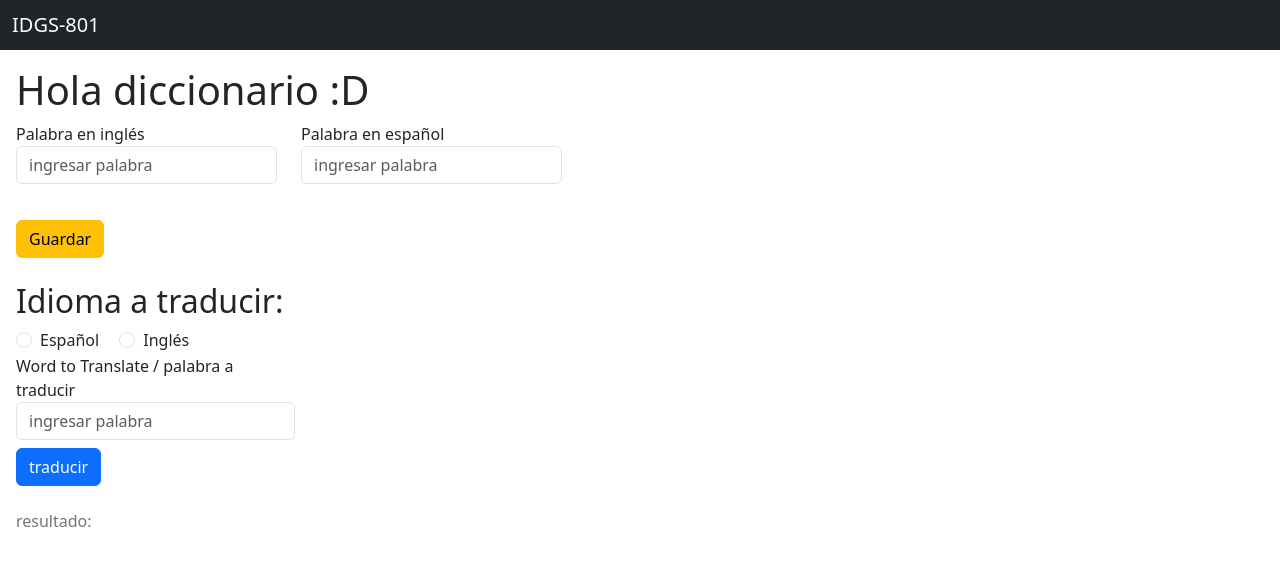
After one commit to IDGS801-21000152/practicas_parcial1_idgs_801, a Flask app: page /diccionario in a window 1280 px wide. The commit adds this page. Shown: the top 566 px of the page. Run offline with Flask 3, Linux system fonts and the light colour scheme.

Commit message:
JSME 20/02/2024
Aplicación (función) para traducir con validación y txt

```diff
--- /dev/null
+++ b/diccionario.txt
@@ -0,0 +1,4 @@
+Guacamole,Guacamolee
+Hola,Hello
+Computadora,Computer
+Manzana,Apple
--- a/forms.py
+++ b/forms.py
@@ -1,6 +1,6 @@
 from wtforms import Form
-from wtforms import DecimalField, IntegerField, StringField
-
+from wtforms import DecimalField, IntegerField, StringField, RadioField
+from wtforms import validators
 
 class DistanciaForm(Form):
     x1 = IntegerField('coordenada x1')
@@ -10,12 +10,22 @@ class DistanciaForm(Form):
 
 class ResitenciaForm(Form):
     primerBanda = StringField('Banda 1')
-    vPrimerBanda = IntegerField()
     segundaBanda = StringField('Banda 2')
-    vSegundaBanda = IntegerField()
     tercerBanda = StringField('Banda 3')
-    vTercerBanda = IntegerField()
     tolerancia = StringField('Tolerancia')
-    vTolerancia = DecimalField()
     valorMinimo = DecimalField('Valor mínimo')
     valorMaximo = DecimalField('Valor máximo')
+
+class DiccionarioForm(Form):
+    palabraIngles = StringField('Palabra en inglés', [
+        validators.DataRequired(message='Required Field'),
+    ])
+    palabraEspaniol = StringField('Palabra en español', [
+        validators.DataRequired(message='Campo requerido')
+    ])
+    palabraABuscar = StringField('Word to Translate / palabra a traducir', [
+        validators.DataRequired(message='campo requerido / required field')
+    ])
+    idioma = RadioField('Idioma a traducir', choices=[('espaniol', 'Español'), ('ingles', 'Inglés')],
+        validators=[validators.InputRequired(message='Selecciona un idioma / Select a language')])
+    resultado = StringField('Resultado / Response')
--- a/main.py
+++ b/main.py
@@ -1,6 +1,7 @@
 import math
 from flask import Flask, render_template, request
 import forms
+from io import open
 
 app = Flask(__name__)
 
@@ -8,21 +9,60 @@ app = Flask(__name__)
 def index():
     return render_template("layout.html")
 
+## DICCIONARIO INGLÉS - ESPAÑOL
+@app.route("/diccionario", methods=["GET", "POST"])
+def diccionario():
+    palabraIngles = ""
+    palabraEspaniol = ""
+    palabraABuscar = ""
+    resultado = ""
+    idioma = ""
+    diccionario_class = forms.DiccionarioForm(request.form)
+
+    if request.method == 'POST':
+        if 'add_words' in request.form:
+            if diccionario_class.palabraIngles.validate(diccionario_class) and diccionario_class.palabraEspaniol.validate(diccionario_class) :
+                palabraIngles = diccionario_class.palabraIngles.data
+                palabraEspaniol = diccionario_class.palabraEspaniol.data
+                with open('diccionario.txt', 'a') as diccionario:
+                    diccionario.write('{},{}\n'.format(palabraEspaniol, palabraIngles))
+        elif 'translate_word' in request.form:
+            if diccionario_class.idioma.validate(diccionario_class):
+                idioma = diccionario_class.idioma.data
+                palabraABuscar = diccionario_class.palabraABuscar.data
+                with open('diccionario.txt', 'r') as diccionario:
+                    lineas = diccionario.readlines()
+                    for linea in lineas:
+                        palabraEsp, palabraIng = linea.strip().split(',')
+                        print(idioma)
+                        if idioma == 'espaniol' and palabraABuscar.lower().strip() == palabraIng.lower().strip():
+                            resultado = palabraEsp
+                            break
+                        elif idioma == 'ingles' and palabraABuscar.lower().strip() == palabraEsp.lower().strip():
+                            resultado = palabraIng
+                            break
+                if resultado == "":
+                    resultado = "Imposible_traducir"
+
+    return render_template(
+        "diccionario.html",
+        form=diccionario_class,
+        palabraIngles = palabraIngles,
+        palabraEspaniol = palabraEspaniol,
+        palabraABuscar = palabraABuscar,
+        resultado = resultado)
+
 ## EXAMEN RESISTENCIA
 @app.route("/resistencias", methods=["GET", "POST"])
 def resistencia():
     banda1 = ""
     vBanda1 = 0
-    cBanda1 = ""
     banda2 = ""
     vBanda2 = 0
-    cBanda2 = ""
     banda3 = ""
     vBanda3 = 0
-    cBanda3 = ""
     tolerancia = ""
     vTolerancia = 0.0
-    cTolerancia = ""
     valor = 0.0
     valorMaximo = 0.0
     valorMinimo = 0.0
@@ -37,104 +77,72 @@ def resistencia():
 
         if banda1 == "negro":
             vBanda1 = "0"
-            cBanda1 = "#000000"
         elif banda1 == "marron":
             vBanda1 = "1"
-            cBanda1 = "#593B19"
         elif banda1 == "rojo":
             vBanda1 = "2"
-            cBanda1 = "#9F1307"
         elif banda1 == "naranja":
             vBanda1 = "3"
-            cBanda1 = "#FF9118"
         elif banda1 == "amarillo":
             vBanda1 = "4"
-            cBanda1 = "#FFF800"
         elif banda1 == "verde":
             vBanda1 = "5"
-            cBanda1 = "#00B54C"
         elif banda1 == "azul":
             vBanda1 = "6"
-            cBanda1 = "#0069B5"
         elif banda1 == "violeta":
             vBanda1 = "7"
-            cBanda1 = "#8F00B5"
         elif banda1 == "gris":
             vBanda1 = "8"
-            cBanda1 = "#8B8B8B"
         elif banda1 == "blanco":
             vBanda1 = "9"
-            cBanda1 = "#FFFFFF"
 
         if banda2 == "negro":
             vBanda2 = "0"
-            cBanda2 = "#000000"
         elif banda2 == "marron":
             vBanda2 = "1"
-            cBanda2 = "#593B19"
         elif banda2 == "rojo":
             vBanda2 = "2"
-            cBanda2 = "#9F1307"
         elif banda2 == "naranja":
             vBanda2 = "3"
-            cBanda2 = "#FF9118"
         elif banda2 == "amarillo":
             vBanda2 = "4"
-            cBanda2 = "#FFF800"
         elif banda2 == "verde":
             vBanda2 = "5"
-            cBanda2 = "#00B54C"
         elif banda2 == "azul":
             vBanda2 = "6"
-            cBanda2 = "#0069B5"
         elif banda2 == "violeta":
             vBanda2 = "7"
-            cBanda2 = "#8F00B5"
         elif banda2 == "gris":
             vBanda2 = "8"
-            cBanda2 = "#8B8B8B"
         elif banda2 == "blanco":
             vBanda2 = "9"
-            cBanda2 = "#FFFFFF"
 
         if banda3 == "negro":
-            vBanda3 = "0"
-            cBanda3 = "#000000"
+            vBanda3 = "1"
         elif banda3 == "marron":
             vBanda3 = "10"
-            cBanda3 = "#593B19"
         elif banda3 == "rojo":
-            vBanda3 = "10"
-            cBanda3 = "#9F1307"
+            vBanda3 = "100"
         elif banda3 == "naranja":
-            vBanda3 = "100"
-            cBanda3 = "#FF9118"
+            vBanda3 = "1000"
         elif banda3 == "amarillo":
-            vBanda3 = "1000"
-            cBanda3 = "#FFF800"
+            vBanda3 = "10000"
         elif banda3 == "verde":
-            vBanda3 = "10000"
-            cBanda3 = "#00B54C"
+            vBanda3 = "100000"
         elif banda3 == "azul":
-            vBanda3 = "6"
-            cBanda3 = "#0069B5"
+            vBanda3 = "1000000"
         elif banda3 == "violeta":
-            vBanda3 = "7"
-            cBanda3 = "#8F00B5"
+            vBanda3 = "10000000"
         elif banda3 == "gris":
-            vBanda3 = "8"
-            cBanda3 = "#8B8B8B"
+            vBanda3 = "100000000"
         elif banda3 == "blanco":
-            vBanda3 = "9"
-            cBanda3 = "#FFFFFF"
+            vBanda3 = "1000000000"
 
 
         if tolerancia == "dorado":
             vTolerancia = 0.05
-            cTolerancia = "#CE9E03"
         elif tolerancia == "plateado":
             vTolerancia = 0.1
-            cTolerancia = "#DAE7E5"
 
         valor = int(vBanda1 + vBanda2) * int(vBanda3)
         valorMinimo = valor - (valor * vTolerancia)
@@ -145,13 +153,9 @@ def resistencia():
         "resistencia.html",
         form = resistencia_class,
         primerBanda = banda1,
-        colorPrimerBanda = cBanda1,
         segundaBanda = banda2,
-        colorSegundaBanda = cBanda2,
         tercerBanda = banda3,
-        colorMultiplicador = cBanda3,
         tolerancia = tolerancia,
-        colorTolerancia = cTolerancia,
         valor = valor,
         valorMinimo = valorMinimo,
         valorMaximo = valorMaximo
--- a/templates/_macros.html
+++ b/templates/_macros.html
@@ -7,4 +7,11 @@
 {% macro camposNuevos(field) %}
 <td>{{field.label}}</td>
 <dd>{{field(**kwargs) | safe}}</dd>
+{%if field.errors%}
+<ul>
+    {%for error in field.errors%}
+        <li style="color: red">{{error}}</li>
+    {%endfor%}
+</ul>
+{%endif%}
 {% endmacro %}
--- /dev/null
+++ b/templates/diccionario.html
@@ -0,0 +1,72 @@
+{% extends "layout.html" %}
+
+{% block content %}
+{% import '_macros.html' as macro %}
+<h1>Hola diccionario :D</h1>
+<form id="addWordsForm" method="post">
+    <div class="row g-4 align-items-middle">
+        <div class="col-md-3">
+            {{
+                macro.camposNuevos(
+                    form.palabraIngles,
+                    class='form-control text-info',
+                    placeholder='ingresar palabra'
+                )
+            }}
+        </div>
+        <div class="col-md-3">
+            {{
+                macro.camposNuevos(
+                    form.palabraEspaniol,
+                    class='form-control text-success',
+                    placeholder='ingresar palabra'
+                )
+            }}
+        </div>
+    </div>
+    <div class="row mt-1 mb-4 g-4 align-items-middle">
+        <div class="col sm-6">
+            <button type="submit" name="add_words" class="btn btn-warning">Guardar</button>
+        </div>
+    </div>
+</form>
+<h2>Idioma a traducir:</h2>
+<form id="translateWordForm" method="post">
+        {% for subfield in form.idioma  %}
+        <div class="form-check form-check-inline">
+            <input type="radio" name="{{ subfield.name }}" id="{{ subfield.id }}" class="form-check-input" value="{{ subfield._value() }}">
+            <label for="{{ subfield.id }}" class="form-check-label">{{ subfield.label.text }} </label>
+        </div>
+        {% endfor %}
+        <div class="row-g4-align-items-middle">
+            <div class="col-md-3">
+                {{
+                    macro.camposNuevos(
+                        form.palabraABuscar,
+                        class='form-control',
+                        placeholder='ingresar palabra'
+                    )
+                }}
+            </div>
+        </div>
+        <div class="row g-4 align-items-middle">
+            <div class="col sm-6">
+                <button type="submit" name="translate_word" class="btn btn-primary">traducir</button>
+            </div>
+        </div>
+</form>
+<div class="col-sm-10 mt-3">
+    <input type="text" readonly class="form-control-plaintext bg-body-sendary" placeholder="resultado:" id="resultado" value={{resultado}}>
+</div>
+<script>
+    // Limpiar campos del formulario "addWordsForm"
+    document.getElementById("addWordsForm").addEventListener("change", function() {
+        document.getElementById("translateWordForm").reset();
+    });
+
+    // Limpiar campos del formulario "translateWordForm"
+    document.getElementById("translateWordForm").addEventListener("change", function() {
+        document.getElementById("addWordsForm").reset();
+    });
+</script>
+{% endblock %}
```
